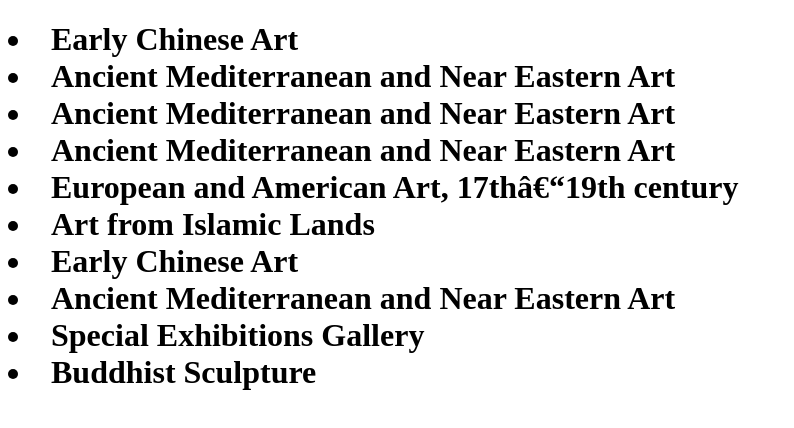
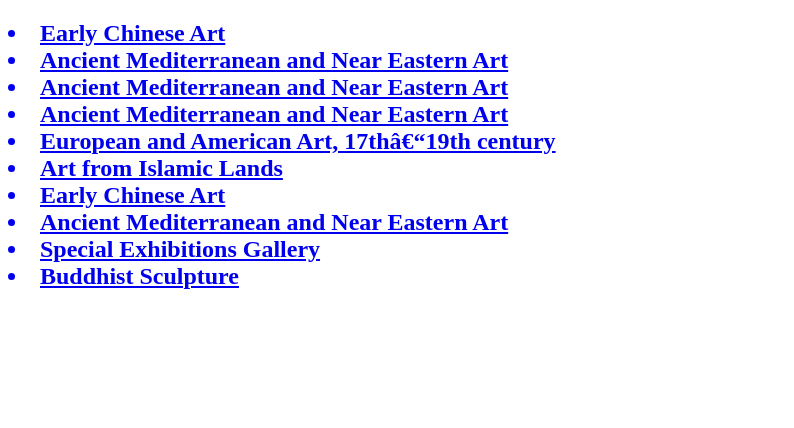
Before and after one commit to Justin-Diner/W10D5, a React (Create React App) app: page / in a window 1280 px wide. Shown: the top 428 px of the page, without its empty margins (0-794 px from the left). Built offline with nearby package versions, Linux system fonts and the light colour scheme.

Commit message:
work on GalleryNavigation

```diff
--- a/src/App.js
+++ b/src/App.js
@@ -3,7 +3,7 @@ import GalleryNavigation from "./components/gallerynavigation/index.js";
 
 function App() {
   return (
-	<GalleryNavigation galleries={harvardArt.records} info={harvardArt.info}/>
+	<GalleryNavigation galleries={harvardArt.records}/>
   );
 }
 
--- a/src/components/gallerynavigation/index.js
+++ b/src/components/gallerynavigation/index.js
@@ -1,11 +1,21 @@
 import React from 'react';
+import {NavLink} from 'react-router-dom';
+
 
 function GalleryNavigation(props) {
 	let galleries = props.galleries.map(ele => {
-		return <li key={ele.id}>{ele.name}</li>
+		return(
+			<nav>
+				<NavLink to="/">
+				<li key={ele.id}>{ele.name}</li>
+				</NavLink>
+			</nav>
+		)
 	})
 	return (
-		<h1>{galleries}</h1>
+		<nav>
+			<h1>{galleries}</h1>
+		</nav>
 	)
 }
 
```
